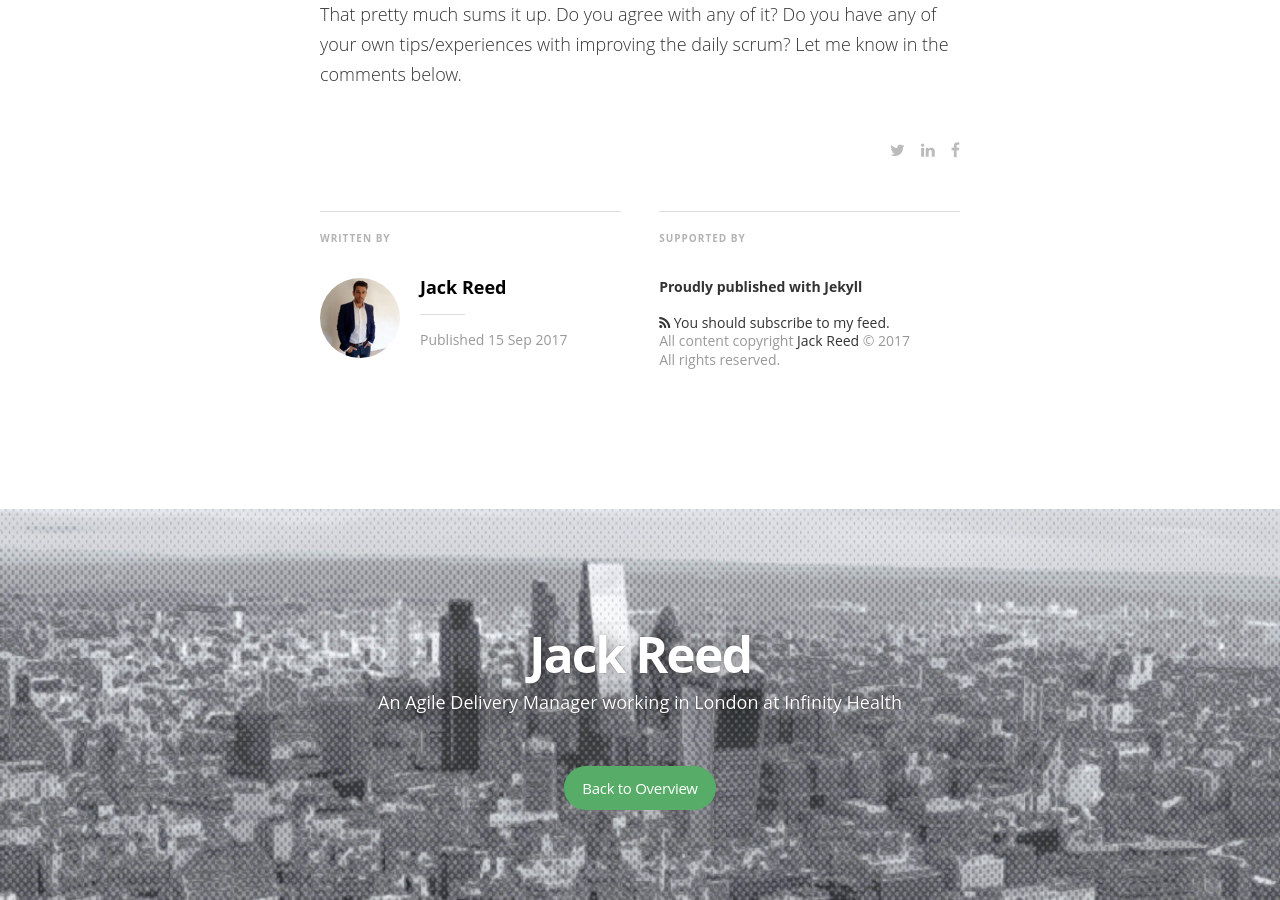
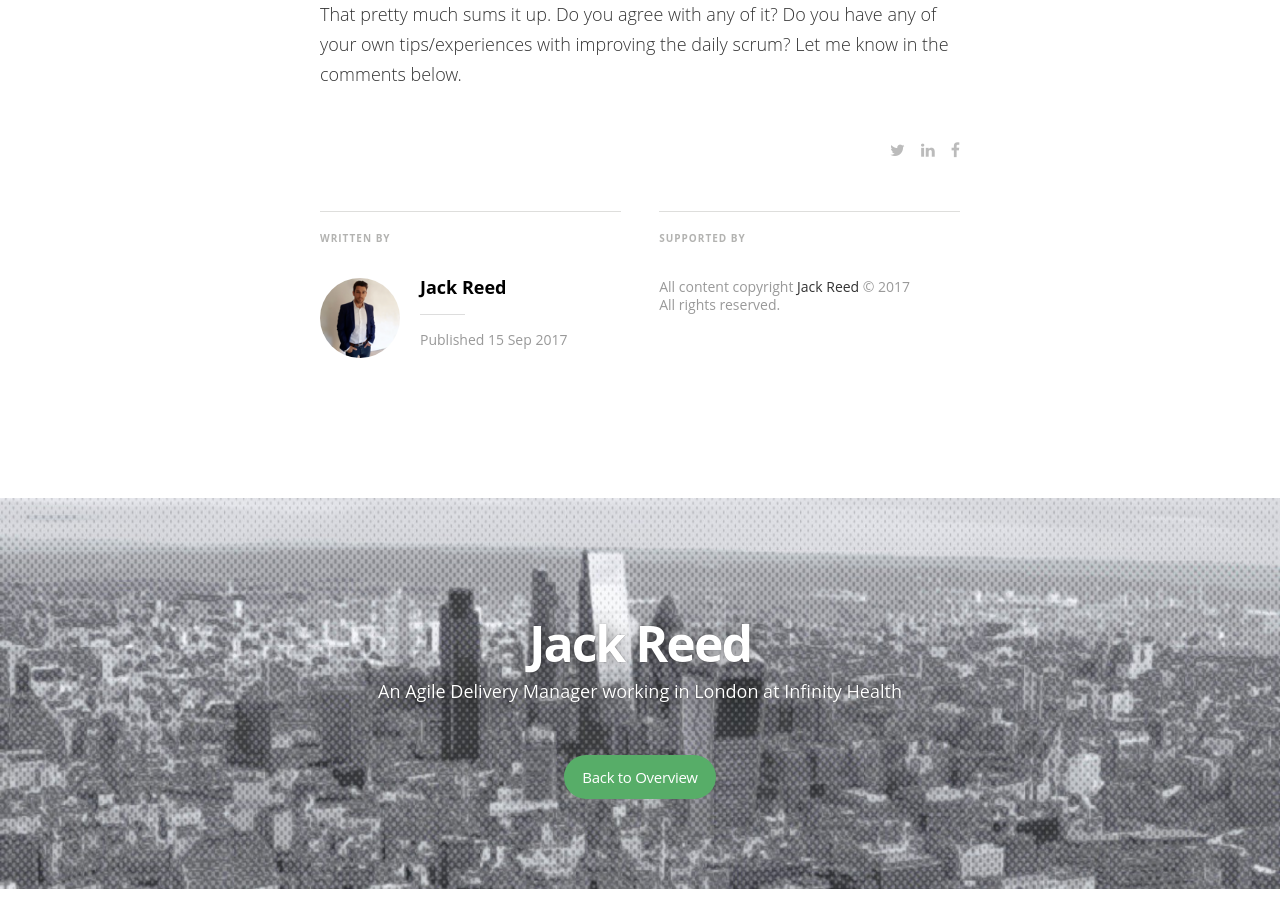
Before and after one commit to IamJackReed/JackReed, a Jekyll site: the page built from _posts/2017-09-15-improving-the-daily-scrum.markdown, in a window 1280 px wide and 900 px high, scrolled down 5128 px. Built offline with Jekyll 4.4.1, drawn with Linux system fonts in a browser that asks for light colours; nearby versions of some CDN libraries; some web fonts are replaced; comment, search, counter and statistics services are not loaded.

Commit message:
Update post.html

```diff
--- a/_layouts/post.html
+++ b/_layouts/post.html
@@ -80,8 +80,6 @@
           <div class="isRight">
             <h5 class="index-headline featured"><span>Supported by</span></h5>
             <footer class="site-footer">
-              <section class="poweredby">Proudly published with <a href="http://jekyllrb.com"> Jekyll</a></section>
-              <a class="subscribe" href="{{ "/feed.xml" | prepend: site.baseurl }}"> <span class="tooltip"> <i class="fa fa-rss"></i> You should subscribe to my feed.</span></a>
               <div class="inner">
                 <section class="copyright">All content copyright <a href="{{@blog.url}}/">{{site.author}}</a> &copy; {{ site.time | date: '%Y' }}<br>All rights reserved.</section>
               </div>
```
